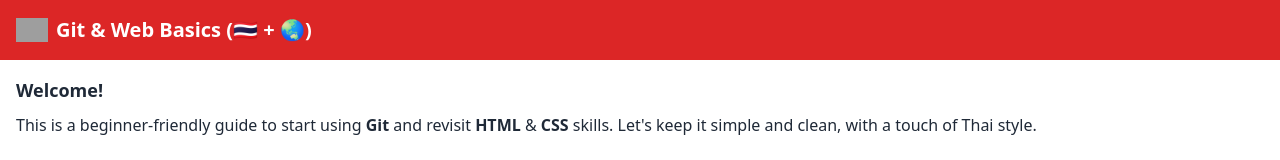
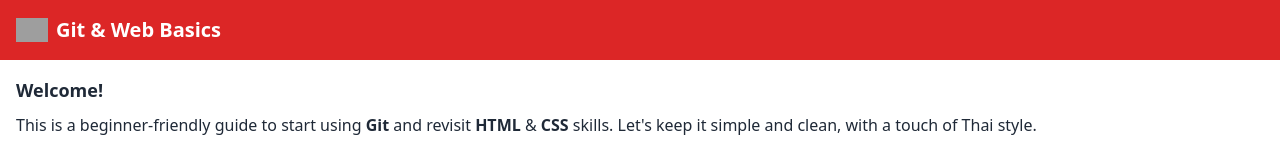
Before and after one commit to Man-Metee/lab-git-introduction, a plain HTML site: page index.html in a window 1280 px wide. Shown: the top 160 px of the page. Drawn offline with nearby package versions, Linux system fonts and the light colour scheme; grey boxes are pictures that could not be loaded.

Commit message:
feat(html): remove earth emoji

```diff
--- a/index.html
+++ b/index.html
@@ -18,7 +18,7 @@
         alt="Flag of Thailand"
         class="h-6 w-8 mr-2"
       />
-      <h1 class="text-xl font-bold">Git & Web Basics (🇹🇭 + 🌏)</h1>
+      <h1 class="text-xl font-bold">Git & Web Basics </h1>
     </header>
 
     <main class="p-4">
```
